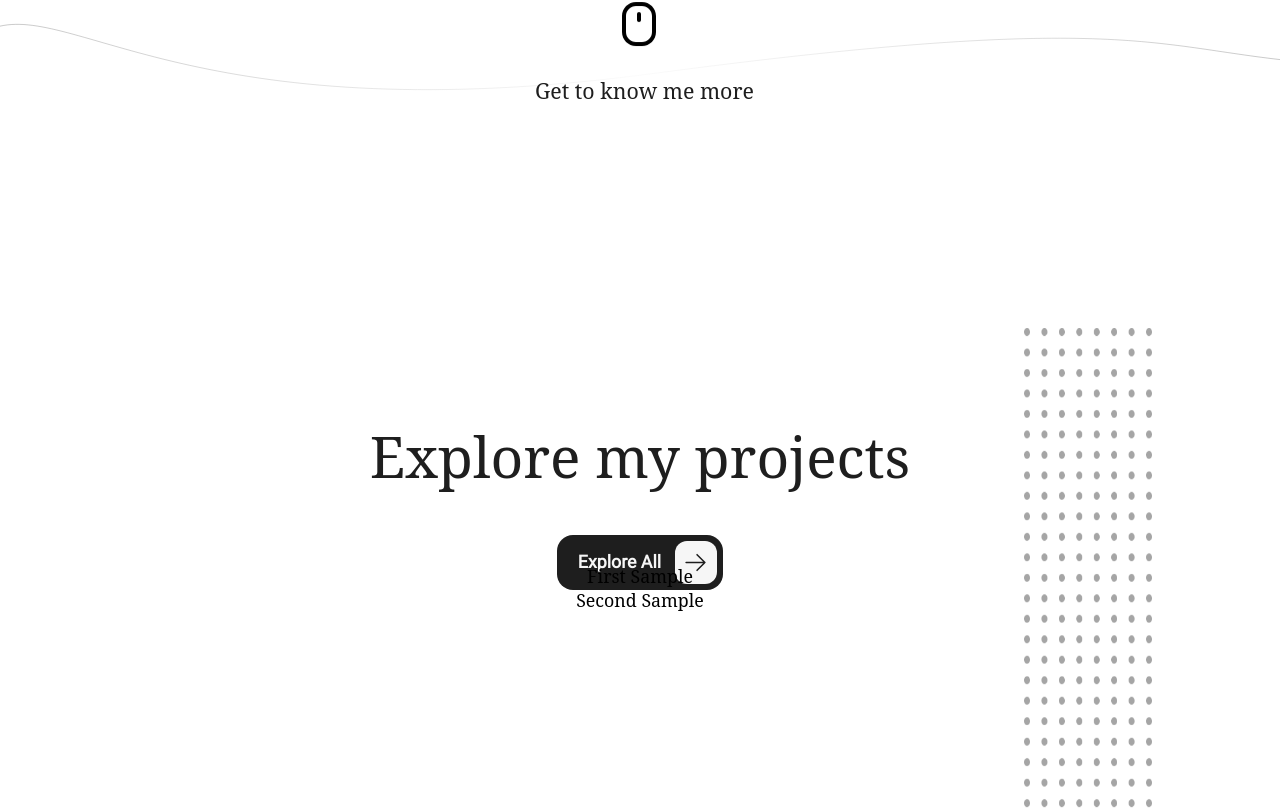
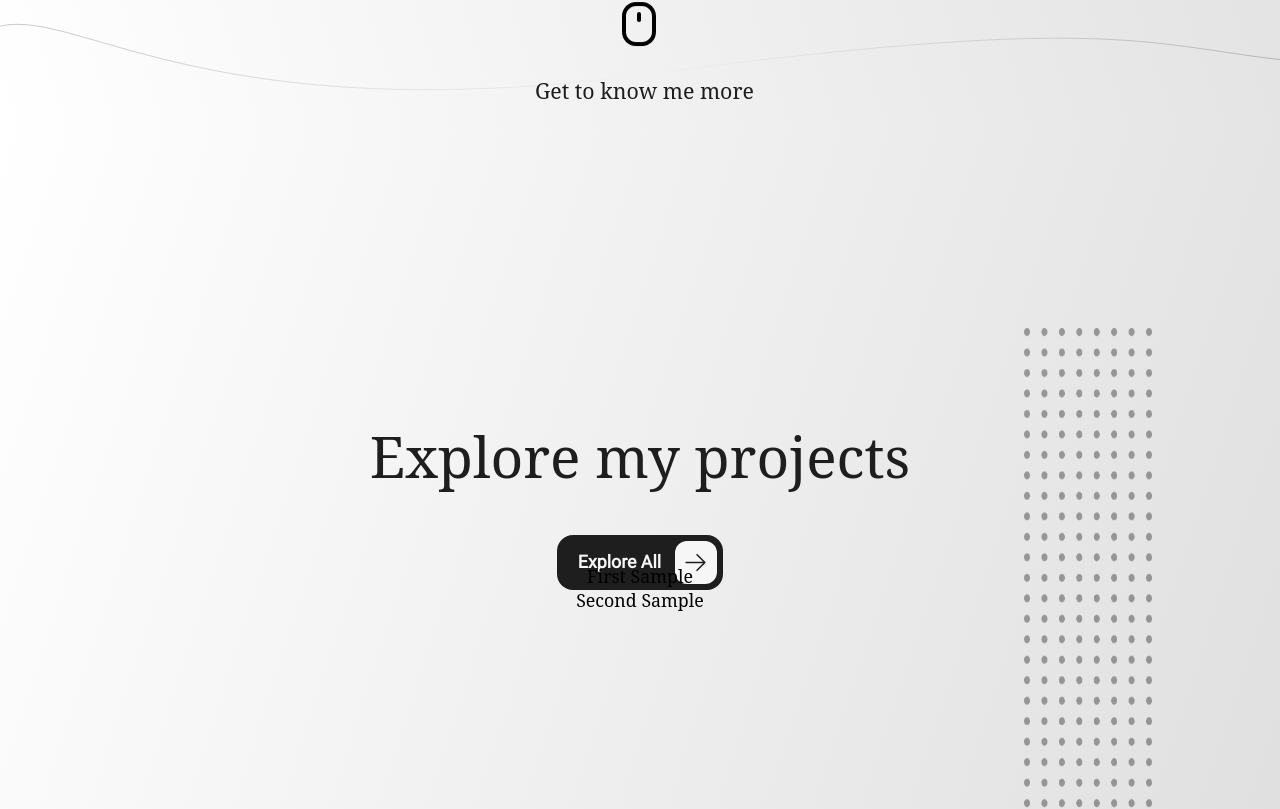
Before and after one commit to Mostafa229Gh/siuiux-portfolio, a React (Create React App) app: page / in a window 1280 px wide. Shown: the part 672-1481 px from the top of the page. Built offline with nearby package versions, Linux system fonts and the light colour scheme.

Commit message:
fixed some bug

```diff
--- a/src/App.css
+++ b/src/App.css
@@ -13,8 +13,9 @@
     url("../public/font/NotoSerif-Regular.ttf") format("ttf");
 }
 
-html {
+body, html {
   scroll-behavior: smooth;
+  /* overflow: hidden; */
 }
 
 section {
--- a/src/App.js
+++ b/src/App.js
@@ -83,6 +83,25 @@ function App() {
     }
   }, [activeSection]);
 
+  //----one wheel to go next section
+  // let currentSection = 0;
+  // const sections = document.querySelectorAll("section");
+  // const totalSections = sections.length;
+
+  // window.addEventListener("wheel", function (event) {
+  //   if (event.deltaY > 0) {
+  //     if (currentSection < totalSections - 1) {
+  //       currentSection++;
+  //       sections[currentSection].scrollIntoView({ behavior: "smooth" });
+  //     }
+  //   } else {
+  //     if (currentSection > 0) {
+  //       currentSection--;
+  //       sections[currentSection].scrollIntoView({ behavior: "smooth" });
+  //     }
+  //   }
+  // });
+  //--------------------
   return (
     <div className="App">
       <header>
@@ -91,16 +110,18 @@ function App() {
           <span>Sina Davari</span>
         </div>
         <div className="headerOption">
-          <span data-section="work" onClick={(e) => scrollToSection(workRef, e)} >
+          <span data-section="work" onClick={(e) => scrollToSection(workRef, e)}>
             Work
           </span>
-          <span data-section="aboutMe" onClick={(e) => scrollToSection(aboutMeRef, e)} >
+          <span data-section="aboutMe" onClick={(e) => scrollToSection(aboutMeRef, e)}>
             About me
           </span>
           <span>
-            <a className="downloadResume" href="" >Resume</a>
+            <a className="downloadResume" href="#">
+              Resume
+            </a>
           </span>
-          <span data-section="contact" onClick={(e) => scrollToSection(contactRef, e)} >
+          <span data-section="contact" onClick={(e) => scrollToSection(contactRef, e)}>
             Contact
           </span>
         </div>
--- a/src/PageOne.css
+++ b/src/PageOne.css
@@ -5,12 +5,7 @@
 }
 
 .container {
-  background: rgb(223, 223, 223);
-  background: linear-gradient(
-    210deg,
-    rgba(223, 223, 223, 1) 0%,
-    rgba(255, 255, 255, 1) 100%
-  );
+  background: linear-gradient(252.21deg, #DFDFDF 0%, #FFFFFF 100.34%);
   display: flex;
   justify-content: center;
   align-items: center;
--- a/src/PageTwo.css
+++ b/src/PageTwo.css
@@ -3,8 +3,8 @@
   src: local("Roboto"), url("../public/font/Roboto-Regular.ttf") format("ttf");
 }
 
-.container {
-  background: linear-gradient(252.21deg, #ffffff 100.34%, #dfdfdf 0%);
+.containerTwo {
+  background: linear-gradient(288deg, #DFDFDF 0%, #FFFFFF 100.34%);
   display: flex;
   justify-content: center;
   align-items: center;
--- a/src/PageTwo.js
+++ b/src/PageTwo.js
@@ -7,7 +7,7 @@ export default function PageTwo() {
         <div key="example-key-2" className="Sample2" >Second Sample</div>,
         ];
   return (
-    <div className="container">
+    <div className="containerTwo">
       <div className="Explore">
         <h1 className="header">Explore my projects</h1>
         <div className="expAllButton">
```
